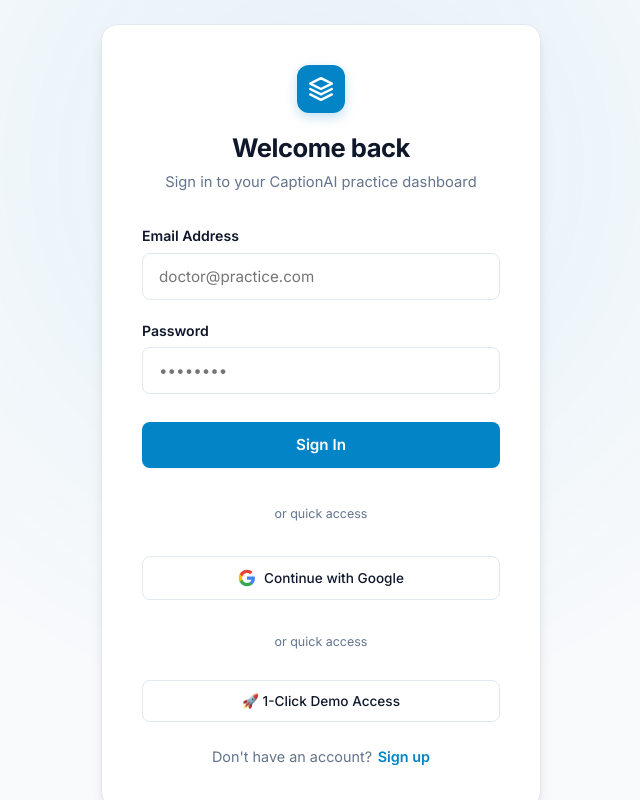
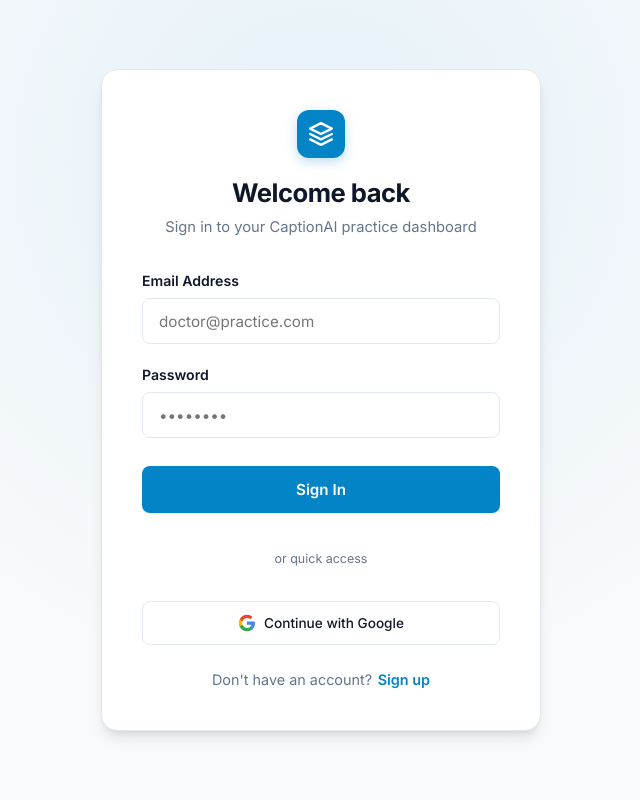
Before and after one commit to devhamzaali2414/captionai-saas, a Next.js app: page /login in a window 1280 px wide. Shown: the whole page, without its empty margins (319-959 px from the left). Built offline with nearby package versions, Linux system fonts and the light colour scheme; no server answers.

Commit message:
Fix: enforce strict authentication, remove demo bypass

```diff
--- a/src/app/login/page.tsx
+++ b/src/app/login/page.tsx
@@ -97,23 +97,6 @@
             Continue with Google
           </button>
 
-          <div style={{ position: 'relative', textAlign: 'center', margin: '0.5rem 0' }}>
-            <span style={{ fontSize: '0.78rem', color: 'var(--text-muted)', background: 'var(--surface)', padding: '0 0.5rem' }}>
-              or quick access
-            </span>
-          </div>
-
-          <button
-            type="button"
-            onClick={async () => {
-              document.cookie = "demo-session=true; path=/";
-              window.location.href = "/dashboard";
-            }}
-            className="btn btn-secondary"
-            style={{ width: '100%', fontSize: '0.85rem' }}
-          >
-            🚀 1-Click Demo Access
-          </button>
         </form>
 
         <div className={styles.footer}>
```
Also changed, not shown: src/lib/supabase/middleware.ts (+3 -7 lines).
